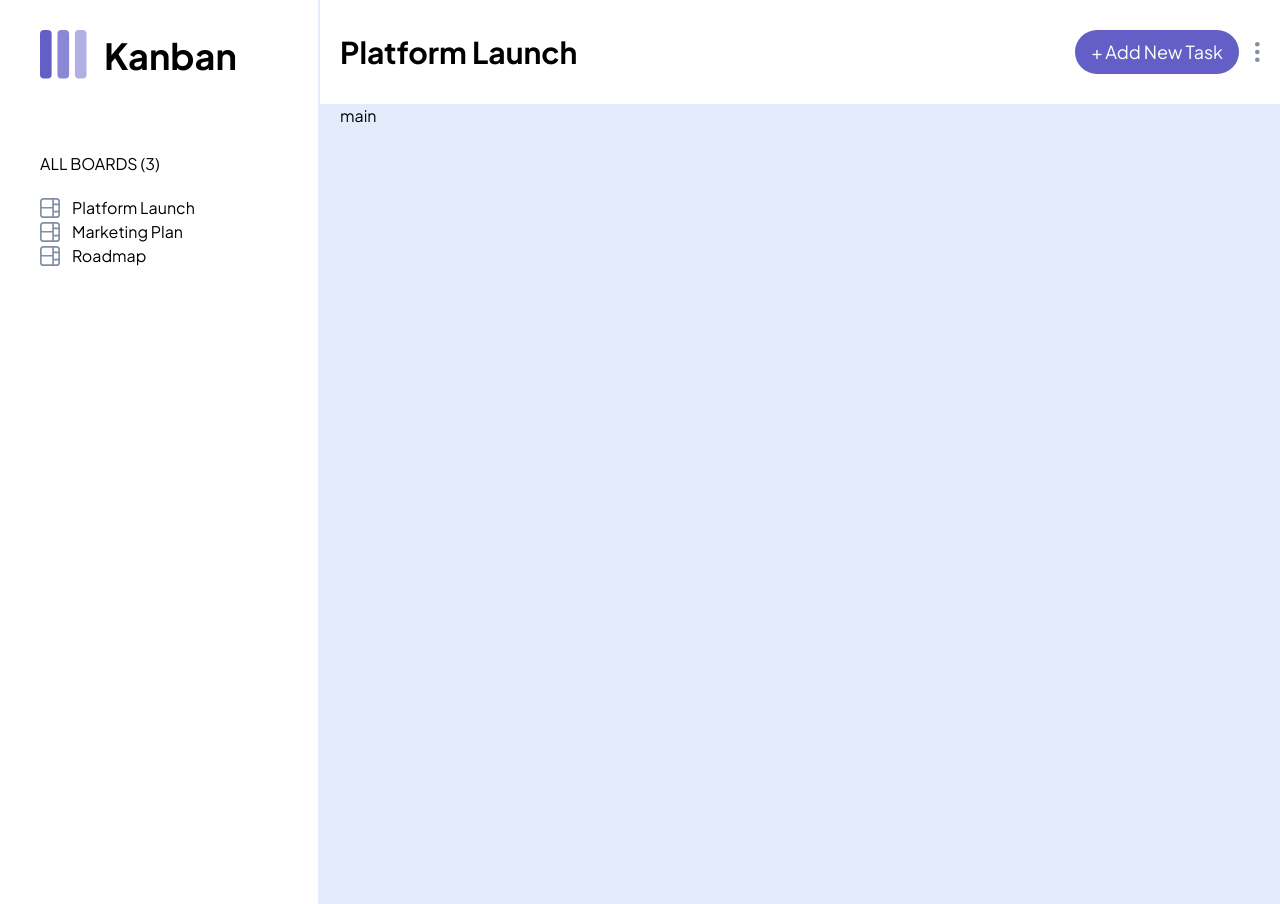
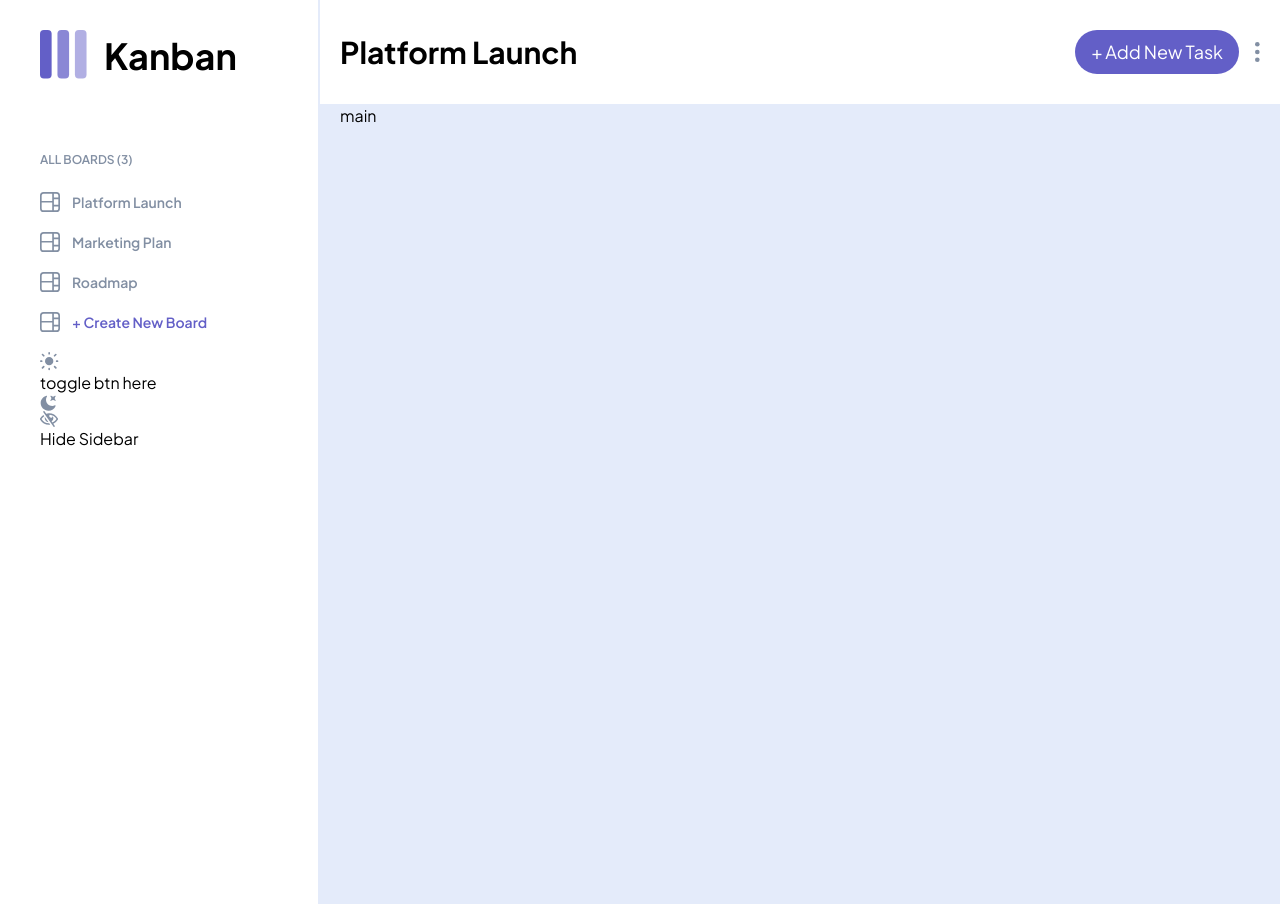
Before and after one commit to Eniola-Bakare/kanban-task-management-app, a React (Vite) app: page / in a window 1280 px wide. Built offline with nearby package versions, Linux system fonts and the light colour scheme.

Commit message:
Toggle: theme and sidebar

```diff
--- a/src/UIs/Sidebar.jsx
+++ b/src/UIs/Sidebar.jsx
@@ -6,23 +6,48 @@ function Sidebar() {
   const { boardsData } = useBoardsContext();
   const [boards, setBoards] = useState(boardsData.boards);
 
+  const totalBoards = boards.reduce((acc, _) => (acc += 1), 0);
   // console.log(boards);
 
   return (
-    <div className="w-3/12 h-full border-r-2 pt-12 px-10 border-r-neutral">
-      <p className="pb-5">ALL BOARDS (3)</p>
+    <div className="w-3/12 h-full border-r-2 pt-12 px-10 border-r-neutral flex flex-col">
+      <p className="mb-6 font-semibold text-grey-scale text-xs">
+        ALL BOARDS ({totalBoards})
+      </p>
       <section className="boards">
         {boards.map((eachBoard) => {
           return (
             <div
               key={eachBoard}
-              className="each-board flex w-full gap-3 items-center"
+              className="each-board flex w-full gap-3 items-center mb-5"
             >
-              <img src="./icon-board.svg" className="w-5 h-5" />
-              <p className="borad-name">{eachBoard.name}</p>
+              <img src="./icon-board.svg" className="w-5 h-5 " />
+              <p className="borad-name font-semibold text-grey-scale text-sm">
+                {eachBoard.name}
+              </p>
             </div>
           );
         })}
+        <div className="each-board flex w-full gap-3 items-center mb-5">
+          <img src="./icon-board.svg" className="w-5 h-5 " />
+          <p className="borad-name font-semibold text-purple-primary text-sm">
+            + Create New Board
+          </p>
+        </div>
+      </section>
+
+      <section className="toggle">
+        <div className="theme">
+          <img src="./icon-light-theme.svg" alt="sun icon" />
+          <div className="toggler">
+        toggle btn here
+          </div>
+          <img src="./icon-dark-theme.svg" alt="moon icon " />
+        </div>
+        <div className="show-sidebar">
+          <img src="./icon-hide-sidebar.svg" alt="eye icon" />
+          <span>Hide Sidebar</span>
+        </div>
       </section>
     </div>
   );
```
